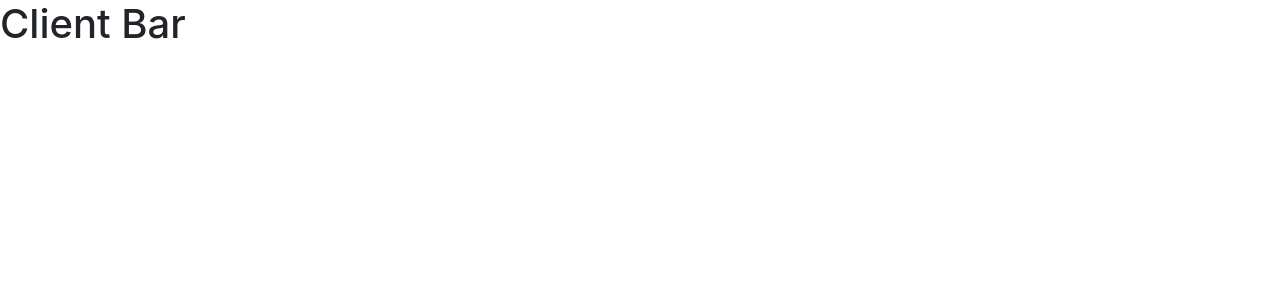
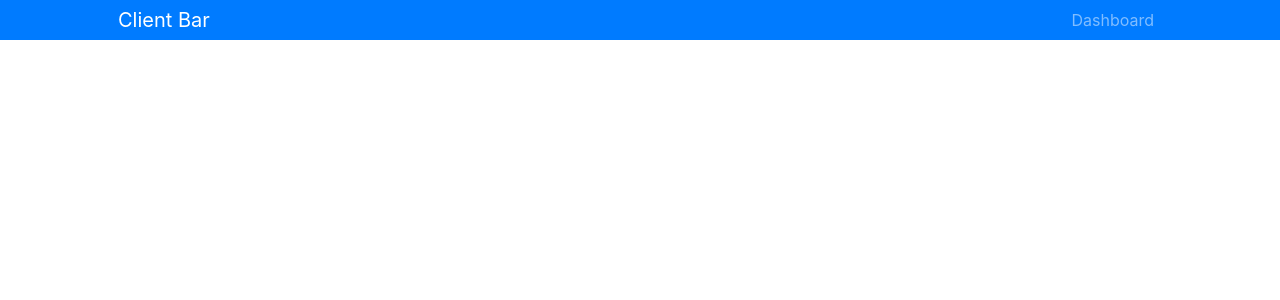
Before and after one commit to talhaimran777/react-clientbar, a React (Create React App) app: page / in a window 1280 px wide. Shown: the top 300 px of the page. Built offline with nearby package versions, Linux system fonts and the light colour scheme.

Commit message:
Basic Navbar for the app

```diff
--- a/src/App.js
+++ b/src/App.js
@@ -1,10 +1,16 @@
 import React, { Component } from 'react';
+import {BrowserRouter as Router, Switch, } from 'react-router-dom';
 
+
+// Components
+import Nav from './components/layouts/nav/navbar';
 export class app extends Component {
     render() {
         return (
             <div className = "app">
-                <h1>Client Bar</h1>
+                <Router>
+                    <Nav/>
+                </Router>
             </div>
         )
     }
--- /dev/null
+++ b/src/components/layouts/nav/navbar.js
@@ -0,0 +1,35 @@
+import React, { Component } from 'react';
+import {Link} from 'react-router-dom';
+export class navbar extends Component {
+    render() {
+        return (
+            <nav className = "navbar navbar-expand-md navbar-dark bg-primary p-0">
+                <div className="container px-5">
+
+                    <Link to = "/" className = "navbar-brand">Client Bar</Link>
+
+                    <button className="navbar-toggler"
+                            type = "button"
+                            data-toggle = "collapse"
+                            data-target = "#thisNav"
+                    >
+
+                        <span className="navbar-toggler-icon"
+                                style = {{fontSize: '15px'}}
+                        ></span>
+                    </button>
+
+                    <div className="collapse navbar-collapse" id="thisNav">
+                        <ul className="navbar-nav ml-auto">
+                            <li className="nav-item">
+                                <Link className = "nav-link">Dashboard</Link>
+                            </li>
+                        </ul>
+                    </div>
+                </div>
+            </nav>
+        )
+    }
+}
+
+export default navbar;
```
Also changed, not shown: src/components/dashboard/dashboard.js (added).
